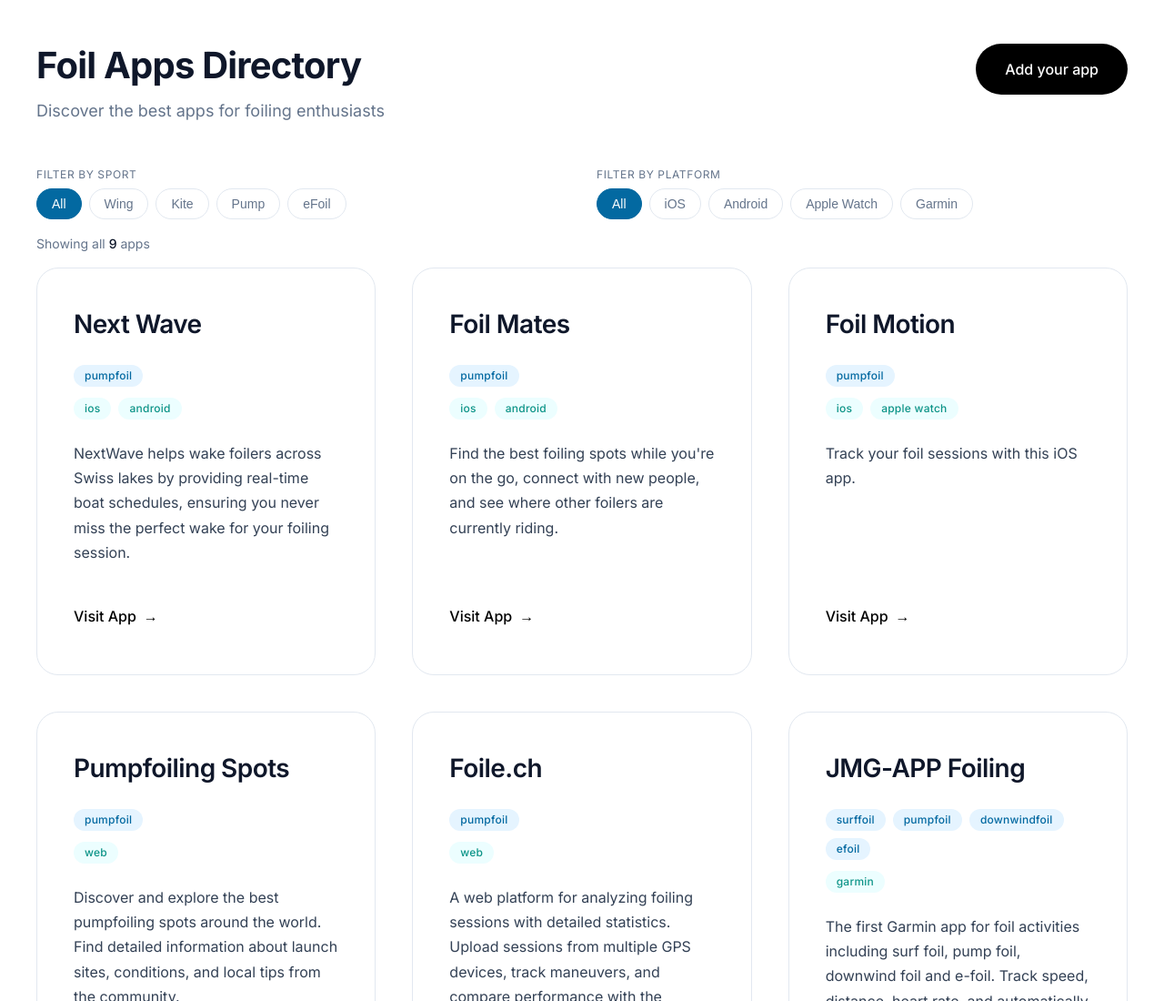
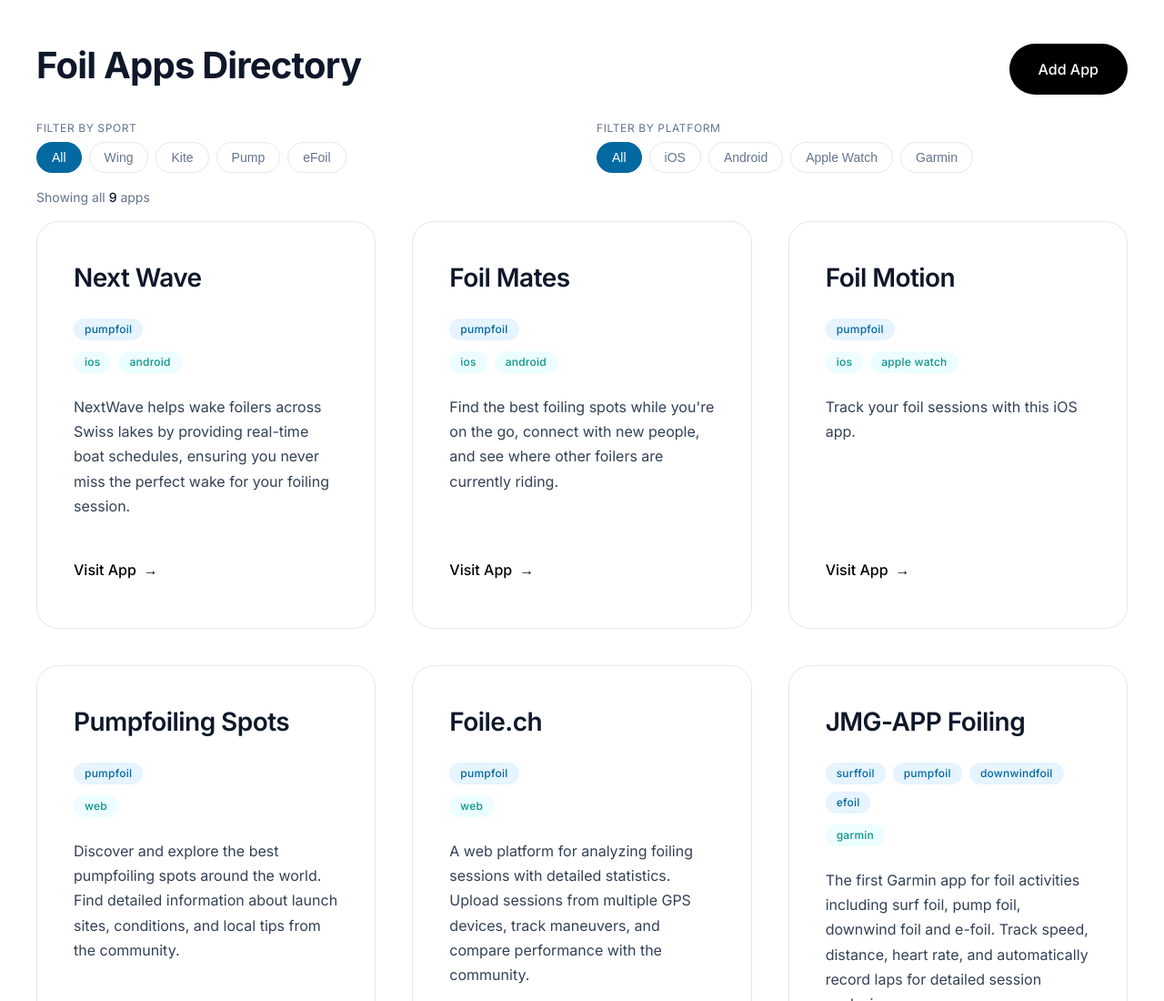
Before and after one commit to pfederi/foilapps, a plain HTML site: page index.html in a window 1280 px wide. Shown: the top 1100 px of the page at 91% size. Drawn offline with Linux system fonts and the light colour scheme.

Commit message:
Implement sticky header functionality in index.html with new styling for improved user experience; update header layout and enhance error handling for app loading. Adjusted element selectors for consistency and clarity.

```diff
--- a/index.html
+++ b/index.html
@@ -87,6 +87,20 @@
             display: flex;
             gap: 2rem;
             align-items: flex-start;
+        }
+
+        .sticky-wrapper {
+            position: sticky;
+            top: 0;
+            background: var(--background-color);
+            padding: 1rem 0;
+            z-index: 100;
+            margin: -1rem 0;
+            transition: box-shadow 0.2s ease;
+        }
+
+        .sticky-wrapper.is-sticky {
+            box-shadow: 0 8px 16px -8px rgba(0, 0, 0, 0.1);
         }
 
         .filter-section {
@@ -382,15 +396,12 @@
 </head>
 <body>
     <div class="container">
-        <div class="header">
-            <div class="header-content">
-                <h1>Foil Apps Directory</h1>
-                <p class="subtitle">Discover the best apps for foiling enthusiasts</p>
-            </div>
-            <a href="#add-app" class="header-button">Add your app</a>
-        </div>
+        <header class="header">
+            <h1>Foil Apps Directory</h1>
+            <a href="https://github.com/pfederi/foilapps" target="_blank" class="header-button">Add App</a>
+        </header>
 
-        <div class="sticky-wrapper" id="sticky-filters">
+        <div class="sticky-wrapper">
             <div class="filter-container">
                 <div class="filter-section">
                     <span class="filter-label">Filter by Sport</span>
@@ -413,10 +424,10 @@
                     </div>
                 </div>
             </div>
-            <div class="results-counter" id="results-counter"></div>
+            <div class="results-counter"></div>
         </div>
 
-        <div class="apps-grid" id="apps-container">
+        <div class="apps-grid">
             <!-- Apps will be loaded here -->
         </div>
 
@@ -457,16 +468,16 @@
                     renderApps();
                 } else {
                     console.error('Invalid data format in apps.json:', data);
-                    document.getElementById('apps-container').innerHTML = '<p>Error: Invalid data format in apps.json</p>';
+                    document.querySelector('.apps-grid').innerHTML = '<p>Error: Invalid data format in apps.json</p>';
                 }
             } catch (error) {
                 console.error('Error loading apps:', error);
-                document.getElementById('apps-container').innerHTML = `<p>Error loading apps: ${error.message}</p>`;
+                document.querySelector('.apps-grid').innerHTML = `<p>Error loading apps: ${error.message}</p>`;
             }
         }
 
         function renderApps() {
-            const container = document.getElementById('apps-container');
+            const container = document.querySelector('.apps-grid');
             let filteredApps = appsData;
 
             // Apply sport filter
@@ -487,7 +498,7 @@
             const counterText = filteredApps.length === appsData.length
                 ? `Showing all <strong>${filteredApps.length}</strong> apps`
                 : `Showing <strong>${filteredApps.length}</strong> of <strong>${appsData.length}</strong> apps`;
-            document.getElementById('results-counter').innerHTML = counterText;
+            document.querySelector('.results-counter').innerHTML = counterText;
 
             container.innerHTML = filteredApps.map(app => `
                 <div class="app-card">
@@ -533,14 +544,15 @@
             });
         });
 
-        // Add scroll handler for sticky filter shadow
+        // Sticky filter functionality
+        const stickyWrapper = document.querySelector('.sticky-wrapper');
+        const appsGrid = document.querySelector('.apps-grid');
+
         window.addEventListener('scroll', () => {
-            const stickyWrapper = document.getElementById('sticky-filters');
-            const appsGrid = document.querySelector('.apps-grid');
-            const appsGridTop = appsGrid.getBoundingClientRect().top;
-            const stickyHeight = stickyWrapper.offsetHeight;
+            const rect = appsGrid.getBoundingClientRect();
+            const filterRect = stickyWrapper.getBoundingClientRect();
 
-            if (appsGridTop <= stickyHeight) {
+            if (rect.top <= filterRect.bottom) {
                 stickyWrapper.classList.add('is-sticky');
             } else {
                 stickyWrapper.classList.remove('is-sticky');
```
